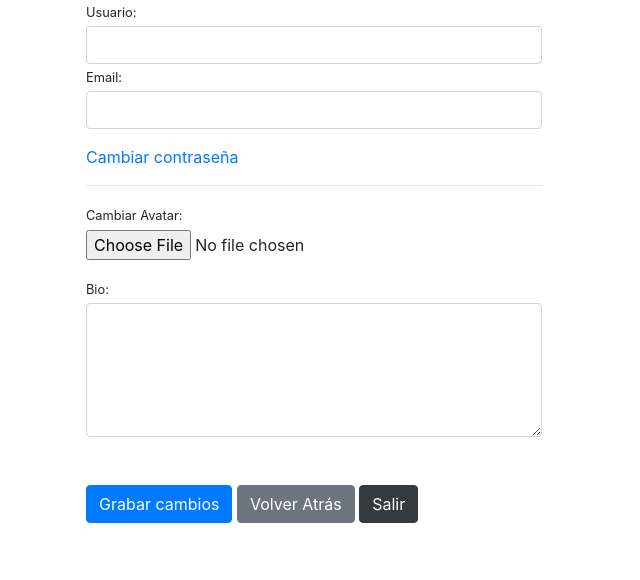
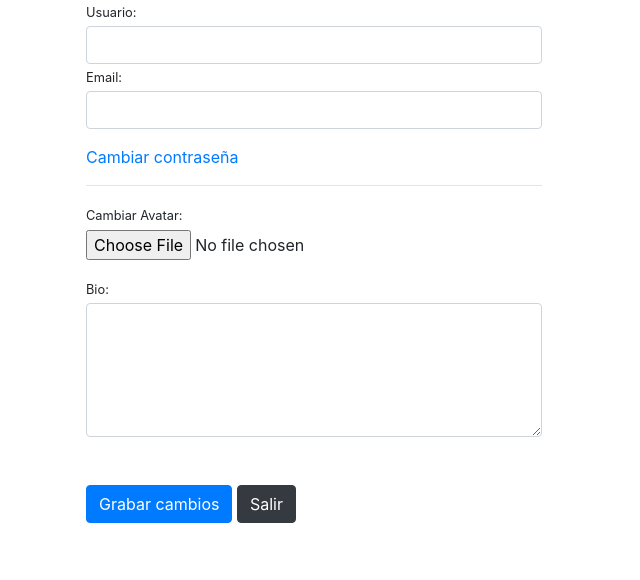
Before and after one commit to lugezz/siradig, a Django app: template users/templates/users/profile.html in a window 1280 px wide. Shown: the part 177-757 px from the top of the page, without its empty margins (0-640 px from the left). Run offline with Django 4.2, Linux system fonts and the light colour scheme; the template is opened without the code that fills it: values that come from a table or form of the project are taken from there, others are empty; some libraries are stand-ins or nearby versions.

Commit message:
Algo de limpieza

```diff
--- a/users/templates/users/profile.html
+++ b/users/templates/users/profile.html
@@ -38,8 +38,7 @@
             </div>
             <br><br>
             <button type="submit" class="btn btn-primary">Grabar cambios</button>
-            <a class="btn btn-secondary .btn-lg" href="{% url 'homepage'%}">Volver Atrás</a>
-            <button type="reset" class="btn btn-dark">Salir</button>
+            <a class="btn btn-dark .btn-lg" href="{% url 'homepage'%}">Salir</a>
         </form>
     </div>
 {% endblock content %}
```
Also changed, not shown: media/default.jpg (added), 2 other files.
